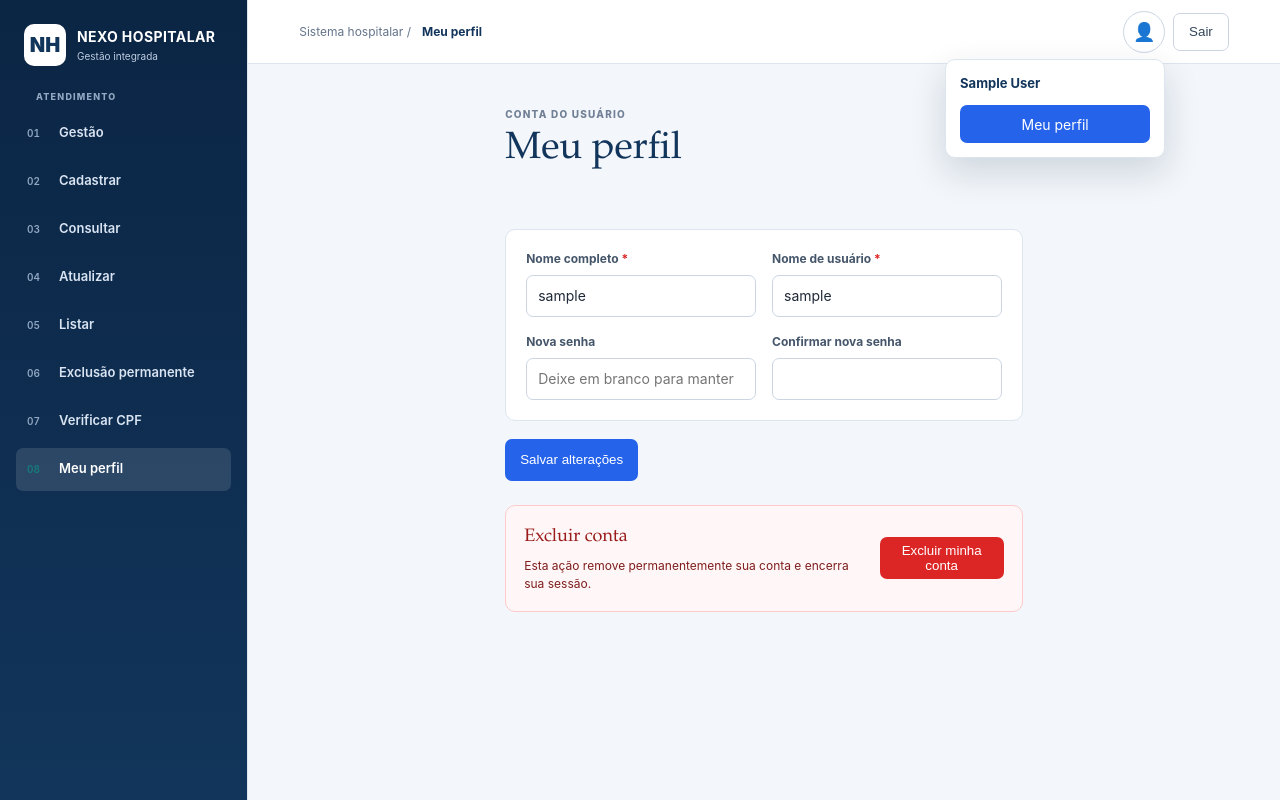
After one commit to tobiasdschroeder/SA-Programa-o-de-Aplicativos-de-Tobias, a Flask app: page /perfil in a window 1280 px wide, after a click that opens the changed part. The commit adds this page. Run offline with Flask 3, Linux system fonts and the light colour scheme; the visitor is signed in with stand-in values (Sample User, id 1); data comes from the database, SQL or seed files in the repository.

Commit message:
Alterações no código para melhorar a interface do usuário e corrigir bugs. Adição de novos testes para operações web e ajustes nos arquivos de configuração e rotas.

```diff
--- a/app.py
+++ b/app.py
@@ -64,6 +64,7 @@ app = create_app() if os.environ.get("FLASK_SECRET_KEY") or os.environ.get("FLAS
 
 
 if __name__ == "__main__":
+    # O modo debug deve ficar restrito ao ambiente de desenvolvimento local.
     os.environ.setdefault("FLASK_SECRET_KEY", "chave-local-apenas-para-desenvolvimento")
     application = create_app()
-    application.run(debug=True)
+    application.run(debug=os.environ.get("FLASK_ENV") == "development", use_reloader=False)
--- a/config.py
+++ b/config.py
@@ -10,7 +10,9 @@ INSTANCE_DIR.mkdir(parents=True, exist_ok=True)
 
 
 class Config:
+    # Chave usada para assinar cookies de sessão; deve ser fornecida por variável de ambiente.
     SECRET_KEY = os.environ.get("FLASK_SECRET_KEY")
+    # Impede acesso JavaScript ao cookie e restringe seu envio entre origens.
     SESSION_COOKIE_HTTPONLY = True
     SESSION_COOKIE_SAMESITE = "Lax"
     SESSION_COOKIE_SECURE = os.environ.get("FLASK_ENV") == "production"
--- a/interface/static/css/dashboard.css
+++ b/interface/static/css/dashboard.css
@@ -207,6 +207,59 @@ a {
     font-size: 10px;
 }
 
+.profile-menu {
+    position: relative;
+}
+
+.profile-trigger {
+    width: 42px;
+    height: 42px;
+    display: flex;
+    align-items: center;
+    justify-content: center;
+    border: 1px solid #cbd5e1;
+    border-radius: 50%;
+    background: #fff;
+    color: var(--navy);
+    cursor: pointer;
+    list-style: none;
+}
+
+.profile-trigger::-webkit-details-marker {
+    display: none;
+}
+
+.profile-trigger span {
+    font-size: 18px;
+    line-height: 1;
+}
+
+.profile-dropdown {
+    position: absolute;
+    right: 0;
+    top: 48px;
+    width: 220px;
+    display: grid;
+    gap: 12px;
+    padding: 14px;
+    border: 1px solid var(--line);
+    border-radius: 10px;
+    background: #fff;
+    box-shadow: 0 14px 35px rgba(15, 43, 77, .16);
+    z-index: 20;
+}
+
+.profile-dropdown strong {
+    color: var(--navy);
+    font-size: 13px;
+    overflow-wrap: anywhere;
+}
+
+.profile-dropdown .btn {
+    width: 100%;
+    text-decoration: none;
+}
+
 @media (max-width: 980px) {
     .sidebar {
         width: 210px;
--- a/interface/static/css/login.css
+++ b/interface/static/css/login.css
@@ -6,8 +6,14 @@
 .login-card .login-brand strong { display:block; color:var(--navy); }.login-card .login-brand small { color:var(--muted); }
 .login-card .login-body { padding:24px 28px 28px; }.login-card h1 { margin:8px 0 6px; font-size:34px; }.login-card .intro-copy { margin-bottom:18px; }
 .login-card .login-form { display:grid; grid-template-columns:1fr; gap:14px; }.login-card .login-form .btn { width:100%; }
+.login-card .login-form .cadastro-link { width:100%; text-decoration:none; }
 .flash-list { display:grid; gap:8px; }.flash-message { padding:12px 14px; border:1px solid #bfdbfe; border-radius:8px; background:#eff6ff; color:#315678; }.flash-message.erro { border-color:#fecaca; background:#fef2f2; color:#991b1b; }.flash-message.sucesso { border-color:#bbf7d0; background:#f0fdf4; color:#166534; }.flash-message.aviso { border-color:#fed7aa; background:#fff7ed; color:#9a3412; }
 .topbar-actions { display:flex; align-items:center; gap:8px; }.topbar-actions form { margin:0; }.topbar-actions .btn { min-height:38px; }
 .auth-page { width:min(620px,100%); }.auth-page .form-grid { background:#fff; padding:20px; border:1px solid var(--line); border-radius:10px; }
 .user-table-wrap { margin-top:16px; }
-@media (max-width:720px){.login-shell{padding:16px}.login-card .login-brand,.login-card .login-body{padding-left:18px;padding-right:18px}.topbar-actions{gap:5px}.topbar-actions .btn{padding:0 9px;font-size:11px}.topbar-actions .btn-user{display:none}}
+.profile-form { background:#fff; }
+.danger-zone { display:flex; align-items:center; justify-content:space-between; gap:20px; margin-top:24px; padding:18px; border:1px solid #fecaca; border-radius:10px; background:#fff7f7; }
+.danger-zone h2 { margin:0 0 6px; color:#991b1b; font-size:18px; }
+.danger-zone p { margin:0; color:#7f1d1d; font-size:12px; }
+.danger-zone form { margin:0; }
+@media (max-width:720px){.login-shell{padding:16px}.login-card .login-brand,.login-card .login-body{padding-left:18px;padding-right:18px}.topbar-actions{gap:5px}.topbar-actions .btn{padding:0 9px;font-size:11px}.topbar-actions .btn-user{display:none}.danger-zone{align-items:flex-start;flex-direction:column}.danger-zone form,.danger-zone .btn{width:100%}}
--- a/interface/templates/cadastro_usuario_flask.html
+++ b/interface/templates/cadastro_usuario_flask.html
@@ -5,10 +5,10 @@
 <div class="app-layout">
     <aside class="sidebar">
         <a class="brand" href="{{ url_for('dashboard.dashboard') }}"><span class="brand-mark">NH</span><span><strong>NEXO HOSPITALAR</strong><small>Gestão integrada</small></span></a>
-        <nav class="primary-nav"><a class="nav-link" href="{{ url_for('dashboard.dashboard') }}"><span class="nav-index">01</span>Gestão</a><a class="nav-link is-current" href="{{ url_for('auth.cadastrar_usuario') }}"><span class="nav-index">02</span>Cadastrar usuário</a></nav>
+        <nav class="primary-nav"><a class="nav-link" href="{{ url_for('dashboard.dashboard') }}"><span class="nav-index">01</span>Gestão</a><a class="nav-link is-current" href="{{ url_for('auth.cadastrar_usuario') }}"><span class="nav-index">02</span>Cadastrar usuário</a><a class="nav-link" href="{{ url_for('auth.perfil') }}"><span class="nav-index">08</span>Meu perfil</a></nav>
     </aside>
     <main class="main-content">
-        <header class="topbar"><div class="breadcrumb">Sistema / <strong>Usuários</strong></div><form method="post" action="{{ url_for('auth.logout') }}"><input type="hidden" name="csrf_token" value="{{ csrf_token() }}"><button class="btn btn-secondary" type="submit">Sair</button></form></header>
+        <header class="topbar"><div class="breadcrumb">Sistema / <strong>Usuários</strong></div><div class="topbar-actions"><details class="profile-menu"><summary class="profile-trigger" aria-label="Abrir menu do perfil"><span aria-hidden="true">👤</span></summary><div class="profile-dropdown"><strong>{{ session.nome }}</strong><a class="btn btn-primary" href="{{ url_for('auth.perfil') }}">Meu perfil</a></div></details><form method="post" action="{{ url_for('auth.logout') }}"><input type="hidden" name="csrf_token" value="{{ csrf_token() }}"><button class="btn btn-secondary" type="submit">Sair</button></form></div></header>
         <div class="page-content auth-page">
             <section class="welcome-row"><div><p class="eyebrow">Conta institucional</p><h1>Cadastrar usuário</h1></div></section>
             <div class="flash-list">{% for category, message in get_flashed_messages(with_categories=true) %}<div class="flash-message {{ category }}" role="alert">{{ message }}</div>{% endfor %}</div>
--- a/interface/templates/dashboard_flask.html
+++ b/interface/templates/dashboard_flask.html
@@ -11,10 +11,13 @@
             <a class="nav-link" href="{{ url_for('pacientes.consultar') }}"><span class="nav-index">03</span>Consultar</a>
             <a class="nav-link" href="{{ url_for('pacientes.atualizar') }}"><span class="nav-index">04</span>Atualizar</a>
             <a class="nav-link" href="{{ url_for('pacientes.listar') }}"><span class="nav-index">05</span>Listar</a>
+            <a class="nav-link" href="{{ url_for('pacientes.excluir') }}"><span class="nav-index">06</span>Exclusão permanente</a>
+            <a class="nav-link" href="{{ url_for('pacientes.verificar') }}"><span class="nav-index">07</span>Verificar CPF</a>
+            <a class="nav-link" href="{{ url_for('auth.perfil') }}"><span class="nav-index">08</span>Meu perfil</a>
         </nav>
     </aside>
     <main class="main-content">
-        <header class="topbar"><div class="breadcrumb">Sistema hospitalar / <strong>Gestão de pacientes</strong></div><div class="topbar-actions"><a class="btn btn-primary" href="{{ url_for('auth.cadastrar_usuario') }}">Cadastrar usuário</a><form method="post" action="{{ url_for('auth.logout') }}"><input type="hidden" name="csrf_token" value="{{ csrf_token() }}"><button class="btn btn-secondary" type="submit">Sair</button></form></div></header>
+        <header class="topbar"><div class="breadcrumb">Sistema hospitalar / <strong>Gestão de pacientes</strong></div><div class="topbar-actions"><details class="profile-menu"><summary class="profile-trigger" aria-label="Abrir menu do perfil"><span aria-hidden="true">👤</span></summary><div class="profile-dropdown"><strong>{{ session.nome }}</strong><a class="btn btn-primary" href="{{ url_for('auth.perfil') }}">Meu perfil</a></div></details><form method="post" action="{{ url_for('auth.logout') }}"><input type="hidden" name="csrf_token" value="{{ csrf_token() }}"><button class="btn btn-secondary" type="submit">Sair</button></form></div></header>
         <div class="page-content">
             <!-- Dashboard: apresenta os acessos às operações disponíveis do sistema hospitalar. -->
             <section class="welcome-row"><div><p class="eyebrow">Cadastro clínico</p><h1>Gestão de Pacientes</h1><p class="intro-copy">Consulta, cadastro e manutenção dos pacientes.</p></div></section>
--- a/interface/templates/login_flask.html
+++ b/interface/templates/login_flask.html
@@ -19,6 +19,7 @@
             <div class="field"><label for="usuario">Usuário <span class="required">*</span></label><input id="usuario" name="usuario" type="text" autocomplete="username" required></div>
             <div class="field"><label for="senha">Senha <span class="required">*</span></label><input id="senha" name="senha" type="password" autocomplete="current-password" required></div>
             <button class="btn btn-primary" type="submit">Entrar</button>
+            <a class="btn btn-secondary cadastro-link" href="{{ url_for('auth.cadastrar_usuario') }}">Cadastrar-se</a>
         </form>
     </div>
 </main>
--- a/interface/templates/pacientes_flask.html
+++ b/interface/templates/pacientes_flask.html
@@ -2,8 +2,8 @@
 {% block title %}Pacientes | Nexo Hospitalar{% endblock %}
 {% block body %}
 <div class="app-layout">
-<aside class="sidebar"><a class="brand" href="{{ url_for('dashboard.dashboard') }}"><span class="brand-mark">NH</span><span><strong>NEXO HOSPITALAR</strong><small>Gestão integrada</small></span></a><p class="nav-caption">Atendimento</p><nav class="primary-nav"><a class="nav-link" href="{{ url_for('dashboard.dashboard') }}"><span class="nav-index">01</span>Visão geral</a><a class="nav-link" href="{{ url_for('pacientes.cadastrar') }}"><span class="nav-index">02</span>Cadastrar</a><a class="nav-link" href="{{ url_for('pacientes.consultar') }}"><span class="nav-index">03</span>Consultar</a><a class="nav-link" href="{{ url_for('pacientes.atualizar') }}"><span class="nav-index">04</span>Atualizar</a><a class="nav-link" href="{{ url_for('pacientes.listar') }}"><span class="nav-index">05</span>Listar</a></nav></aside>
-<main class="main-content"><header class="topbar"><div class="breadcrumb">Sistema hospitalar / <strong>Pacientes</strong></div><form method="post" action="{{ url_for('auth.logout') }}"><input type="hidden" name="csrf_token" value="{{ csrf_token() }}"><button class="btn btn-secondary" type="submit">Sair</button></form></header>
+<aside class="sidebar"><a class="brand" href="{{ url_for('dashboard.dashboard') }}"><span class="brand-mark">NH</span><span><strong>NEXO HOSPITALAR</strong><small>Gestão integrada</small></span></a><p class="nav-caption">Atendimento</p><nav class="primary-nav"><a class="nav-link" href="{{ url_for('dashboard.dashboard') }}"><span class="nav-index">01</span>Gestão</a><a class="nav-link{% if modo == 'cadastrar' %} is-current{% endif %}" href="{{ url_for('pacientes.cadastrar') }}"><span class="nav-index">02</span>Cadastrar</a><a class="nav-link{% if modo == 'consultar' %} is-current{% endif %}" href="{{ url_for('pacientes.consultar') }}"><span class="nav-index">03</span>Consultar</a><a class="nav-link{% if modo == 'atualizar' %} is-current{% endif %}" href="{{ url_for('pacientes.atualizar') }}"><span class="nav-index">04</span>Atualizar</a><a class="nav-link{% if modo == 'listar' %} is-current{% endif %}" href="{{ url_for('pacientes.listar') }}"><span class="nav-index">05</span>Listar</a><a class="nav-link{% if modo == 'excluir' %} is-current{% endif %}" href="{{ url_for('pacientes.excluir') }}"><span class="nav-index">06</span>Exclusão permanente</a><a class="nav-link{% if modo == 'verificar' %} is-current{% endif %}" href="{{ url_for('pacientes.verificar') }}"><span class="nav-index">07</span>Verificar CPF</a><a class="nav-link" href="{{ url_for('auth.perfil') }}"><span class="nav-index">08</span>Meu perfil</a></nav></aside>
+<main class="main-content"><header class="topbar"><div class="breadcrumb">Sistema hospitalar / <strong>Pacientes</strong></div><div class="topbar-actions"><details class="profile-menu"><summary class="profile-trigger" aria-label="Abrir menu do perfil"><span aria-hidden="true">👤</span></summary><div class="profile-dropdown"><strong>{{ session.nome }}</strong><a class="btn btn-primary" href="{{ url_for('auth.perfil') }}">Meu perfil</a></div></details><form method="post" action="{{ url_for('auth.logout') }}"><input type="hidden" name="csrf_token" value="{{ csrf_token() }}"><button class="btn btn-secondary" type="submit">Sair</button></form></div></header>
 <div class="page-content"><div class="flash-list">{% for category, message in get_flashed_messages(with_categories=true) %}<div class="flash-message {{ category }}" role="alert">{{ message }}</div>{% endfor %}</div>
 {% if modo == 'cadastrar' %}
 <section class="welcome-row"><div><p class="eyebrow">Novo cadastro</p><h1>Novo paciente</h1></div></section>
--- /dev/null
+++ b/interface/templates/perfil_flask.html
@@ -0,0 +1,68 @@
+{% extends "base_flask.html" %}
+{% block title %}Meu perfil | Nexo Hospitalar{% endblock %}
+{% block body %}
+<div class="app-layout">
+    <aside class="sidebar">
+        <a class="brand" href="{{ url_for('dashboard.dashboard') }}"><span class="brand-mark">NH</span><span><strong>NEXO HOSPITALAR</strong><small>Gestão integrada</small></span></a>
+        <p class="nav-caption">Atendimento</p>
+        <nav class="primary-nav">
+            <a class="nav-link" href="{{ url_for('dashboard.dashboard') }}"><span class="nav-index">01</span>Gestão</a>
+            <a class="nav-link" href="{{ url_for('pacientes.cadastrar') }}"><span class="nav-index">02</span>Cadastrar</a>
+            <a class="nav-link" href="{{ url_for('pacientes.consultar') }}"><span class="nav-index">03</span>Consultar</a>
+            <a class="nav-link" href="{{ url_for('pacientes.atualizar') }}"><span class="nav-index">04</span>Atualizar</a>
+            <a class="nav-link" href="{{ url_for('pacientes.listar') }}"><span class="nav-index">05</span>Listar</a>
+            <a class="nav-link" href="{{ url_for('pacientes.excluir') }}"><span class="nav-index">06</span>Exclusão permanente</a>
+            <a class="nav-link" href="{{ url_for('pacientes.verificar') }}"><span class="nav-index">07</span>Verificar CPF</a>
+            <a class="nav-link is-current" href="{{ url_for('auth.perfil') }}"><span class="nav-index">08</span>Meu perfil</a>
+        </nav>
+    </aside>
+    <main class="main-content">
+        <header class="topbar">
+            <div class="breadcrumb">Sistema hospitalar / <strong>Meu perfil</strong></div>
+            <div class="topbar-actions">
+                <details class="profile-menu">
+                    <summary class="profile-trigger" aria-label="Abrir menu do perfil"><span aria-hidden="true">👤</span></summary>
+                    <div class="profile-dropdown">
+                        <strong>{{ session.nome }}</strong>
+                        <a class="btn btn-primary" href="{{ url_for('auth.perfil') }}">Meu perfil</a>
+                    </div>
+                </details>
+                <form method="post" action="{{ url_for('auth.logout') }}">
+                    <input type="hidden" name="csrf_token" value="{{ csrf_token() }}">
+                    <button class="btn btn-secondary" type="submit">Sair</button>
+                </form>
+            </div>
+        </header>
+        <div class="page-content auth-page">
+            <section class="welcome-row">
+                <div>
+                    <p class="eyebrow">Conta do usuário</p>
+                    <h1>Meu perfil</h1>
+                </div>
+            </section>
+            <div class="flash-list">
+                {% for category, message in get_flashed_messages(with_categories=true) %}
+                <div class="flash-message {{ category }}" role="alert">{{ message }}</div>
+                {% endfor %}
+            </div>
+            <form method="post" action="{{ url_for('auth.perfil') }}">
+                <input type="hidden" name="csrf_token" value="{{ csrf_token() }}">
+                <div class="form-grid profile-form">
+                    <div class="field"><label for="nome">Nome completo <span class="required">*</span></label><input id="nome" name="nome" value="{{ perfil.nome }}" required></div>
+                    <div class="field"><label for="usuario">Nome de usuário <span class="required">*</span></label><input id="usuario" name="usuario" value="{{ perfil.usuario }}" minlength="3" required></div>
+                    <div class="field"><label for="senha">Nova senha</label><input id="senha" name="senha" type="password" minlength="8" autocomplete="new-password" placeholder="Deixe em branco para manter"></div>
+                    <div class="field"><label for="confirmar_senha">Confirmar nova senha</label><input id="confirmar_senha" name="confirmar_senha" type="password" minlength="8" autocomplete="new-password"></div>
+                </div>
+                <div class="form-actions"><button class="btn btn-primary" type="submit">Salvar alterações</button></div>
+            </form>
+            <section class="danger-zone">
+                <div><h2>Excluir conta</h2><p>Esta ação remove permanentemente sua conta e encerra sua sessão.</p></div>
+                <form method="post" action="{{ url_for('auth.excluir_perfil') }}" onsubmit="return confirm('Tem certeza de que deseja excluir sua conta? Esta ação não pode ser desfeita.')">
+                    <input type="hidden" name="csrf_token" value="{{ csrf_token() }}">
+                    <button class="btn btn-danger" type="submit">Excluir minha conta</button>
+                </form>
+            </section>
+        </div>
+    </main>
+</div>
+{% endblock %}
--- a/requirements.txt
+++ b/requirements.txt
@@ -1,2 +1,3 @@
 Flask>=3.0,<4.0
 Werkzeug>=3.0,<4.0
+pytest>=8.0,<9.0
--- a/routes/auth.py
+++ b/routes/auth.py
@@ -44,14 +44,13 @@ def login():
     if session.get("usuario_id"):
         return redirect(url_for("dashboard.dashboard"))
     repositorio = current_app.config["USUARIO_REPOSITORY"]
-    if repositorio.contar_usuarios() == 0:
-        return redirect(url_for("auth.cadastrar_usuario"))
+    sem_usuarios = repositorio.contar_usuarios() == 0
     if request.method == "POST":
         usuario = request.form.get("usuario", "").strip()
         senha = request.form.get("senha", "")
         if not usuario or not senha:
             flash("Informe usuário e senha.", "erro")
-            return render_template("login_flask.html"), 400
+            return render_template("login_flask.html", sem_usuarios=sem_usuarios), 400
         autenticado = repositorio.verificar_senha(usuario, senha)
         if not autenticado:
             flash("Usuário ou senha inválidos.", "erro")
@@ -67,7 +66,7 @@ def login():
         if partes.scheme or partes.netloc or not partes.path.startswith("/"):
             destino = url_for("dashboard.dashboard")
         return redirect(destino)
-    return render_template("login_flask.html")
+    return render_template("login_flask.html", sem_usuarios=sem_usuarios)
 
 
 @auth_bp.route("/logout", methods=["POST"])
@@ -79,11 +78,12 @@ def logout():
 
 @auth_bp.route("/usuarios/cadastrar", methods=["GET", "POST"])
 def cadastrar_usuario():
-    # Permite cadastro público apenas enquanto não existir nenhuma conta.
+    # Permite o primeiro cadastro público; novas contas não ficam abertas sem sessão.
     repositorio = current_app.config["USUARIO_REPOSITORY"]
     if repositorio.contar_usuarios() > 0 and not session.get("usuario_id"):
-        flash("Faça login para cadastrar novos usuários.", "aviso")
+        flash("Faça login para criar uma conta com acesso ao sistema.", "aviso")
         return redirect(url_for("auth.login"))
+
     if request.method == "POST":
         nome = request.form.get("nome", "").strip()
         usuario = request.form.get("usuario", "").strip()
@@ -101,3 +101,44 @@ def cadastrar_usuario():
             except ValueError as erro:
                 flash(str(erro), "erro")
     return render_template("cadastro_usuario_flask.html")
+
+
+@auth_bp.route("/perfil", methods=["GET", "POST"])
+@login_required
+def perfil():
+    repositorio = current_app.config["USUARIO_REPOSITORY"]
+    usuario_id = session["usuario_id"]
+    perfil_usuario = repositorio.buscar_por_id(usuario_id)
+    if not perfil_usuario:
+        session.clear()
+        flash("A conta não existe mais.", "aviso")
+        return redirect(url_for("auth.login"))
+
+    if request.method == "POST":
+        nome = request.form.get("nome", "").strip()
+        usuario = request.form.get("usuario", "").strip()
+        senha = request.form.get("senha", "")
+        confirmar = request.form.get("confirmar_senha", "")
+        if senha and senha != confirmar:
+            flash("As senhas não coincidem.", "erro")
+        else:
+            try:
+                repositorio.atualizar_usuario(usuario_id, nome, usuario, senha or None)
+                session["nome"] = nome
+                session["usuario"] = usuario
+                flash("Perfil atualizado com sucesso.", "sucesso")
+                return redirect(url_for("auth.perfil"))
+            except ValueError as erro:
+                flash(str(erro), "erro")
+        perfil_usuario = {"id": usuario_id, "nome": nome, "usuario": usuario, "ativo": 1}
+    return render_template("perfil_flask.html", perfil=perfil_usuario)
+
+
+@auth_bp.route("/perfil/excluir", methods=["POST"])
+@login_required
+def excluir_perfil():
+    repositorio = current_app.config["USUARIO_REPOSITORY"]
+    repositorio.excluir_usuario(session["usuario_id"])
+    session.clear()
+    flash("Sua conta foi excluída.", "sucesso")
+    return redirect(url_for("auth.login"))
--- a/routes/pacientes.py
+++ b/routes/pacientes.py
@@ -15,6 +15,7 @@ def obter_manager():
 @pacientes_bp.route("/cadastrar", methods=["GET", "POST"])
 @login_required
 def cadastrar():
+    # Recebe os dados do formulário, chama as regras de negócio e informa o resultado.
     resultado = None
     if request.method == "POST":
         dados = {campo: request.form.get(campo, "").strip()
@@ -27,6 +28,7 @@ def cadastrar():
 @pacientes_bp.route("/consultar", methods=["GET", "POST"])
 @login_required
 def consultar():
+    # Localiza um paciente por ID ou CPF e mantém o filtro de inativos opcional.
     paciente = None
     if request.method == "POST":
         identificador = request.form.get("identificador", "").strip()
@@ -40,6 +42,7 @@ def consultar():
 @pacientes_bp.route("/inativos")
 @login_required
 def listar():
+    # Separa pacientes ativos e inativos para apresentação nas duas listas.
     manager = obter_manager()
     return render_template("pacientes_flask.html", modo="listar",
                            ativos=manager.listar_pacientes(),
@@ -49,6 +52,7 @@ def listar():
 @pacientes_bp.route("/atualizar", methods=["GET", "POST"])
 @login_required
 def atualizar():
+    # Localiza o registro pelo ID e aplica somente alterações validadas pelo gerenciador.
     paciente = None
     resultado = None
     paciente_id = request.args.get("paciente_id", "")
@@ -78,6 +82,7 @@ def atualizar():
 @pacientes_bp.route("/excluir", methods=["GET", "POST"])
 @login_required
 def excluir():
+    # Solicita a exclusão definitiva; o gerente rejeita pacientes que ainda estão ativos.
     paciente = None
     resultado = None
     if request.method == "POST":
@@ -95,6 +100,7 @@ def excluir():
 @pacientes_bp.route("/verificar", methods=["GET", "POST"])
 @login_required
 def verificar():
+    # Normaliza e verifica o CPF entre os cadastros ativos e inativos.
     cadastrado = None
     cpf = ""
     if request.method == "POST":
```
Also changed, not shown: Comentários.md (+16 -13 lines), models/paciente.py (+1 -10 lines), models/usuario.py (+32 -0 lines), tests/test_auth.py (+46 -1 lines), tests/test_operacoes_web.py (added, +90 -0 lines), tests/test_pacientes.py (+14 -2 lines), tests/test_usuarios.py (+13 -0 lines), README.md.
